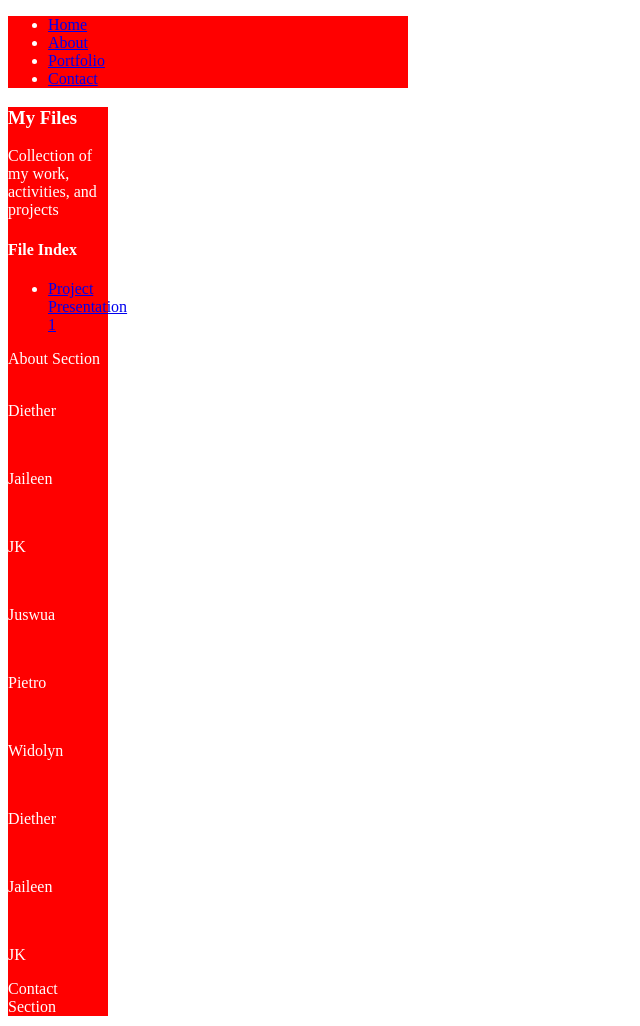
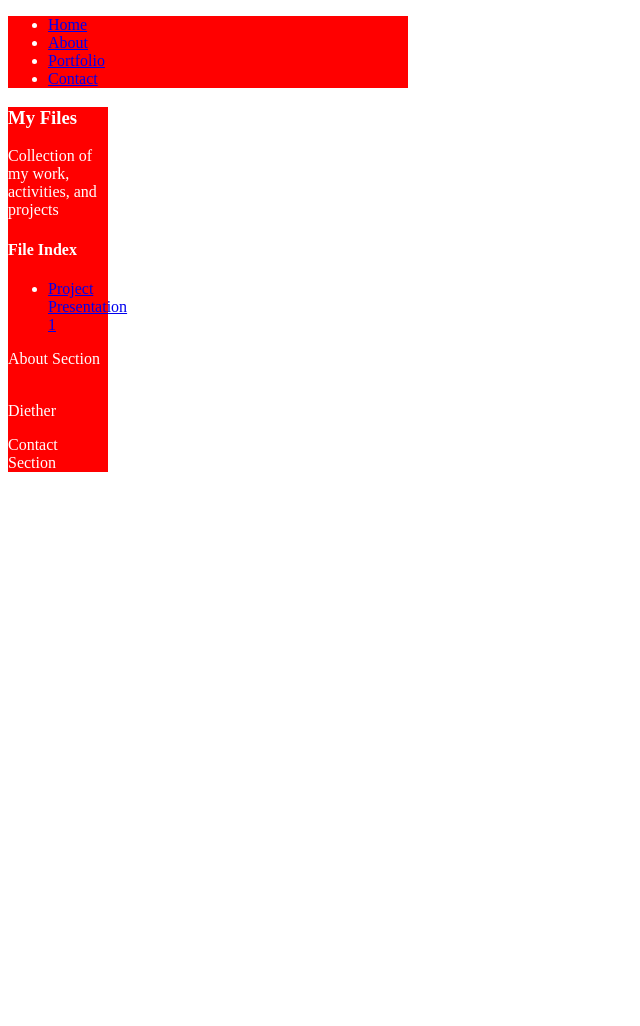
Before and after one commit to Wendita23/santanderneri.windolyn.io, a plain HTML site: page index.html in a window 1280 px wide. Shown: the whole page, without its empty margins (0-640 px from the left). After the commit the page ends 800 px from the top, so only its background shows below. Drawn offline with Linux system fonts and the light colour scheme; files that its build step writes are made by us from their sources.

Commit message:
Update index.html

```diff
--- a/index.html
+++ b/index.html
@@ -58,57 +58,6 @@
                         <img src="assets/images/dieter.jpg" alt="">
                         <p>Diether</p>
                     </div>
-
-
-                    <div>
-                        <img src="assets/images/jaileen.jpg" alt="">
-                        <p>Jaileen</p>
-                    </div>
-
-                    <div>
-                        <img src="assets/images/jk.png" alt="">
-                        <p>JK</p>
-                    </div>
-
-            </div>
-
-            <div class="div-flex">
-
-                    <div>
-                        <img src="assets/images/joshua.jpg" alt="">
-                        <p>Juswua</p>
-                    </div>
-
-                    <div>
-                        <img src="assets/images/pietro.jpg" alt="">
-                        <p>Pietro</p>
-                    </div>
-
-                    <div>
-                        <img src="assets/images/widolyn.jpg" alt="">
-                        <p>Widolyn</p>
-                    </div>
-
-            </div>
-
-            <div class="div-flex">
-
-                <div>
-                    <img src="assets/images/dieter.jpg" alt="">
-                    <p>Diether</p>
-                </div>
-
-                <div>
-                    <img src="assets/images/jaileen.jpg" alt="">
-                    <p>Jaileen</p>
-                </div>
-
-                <div>
-                    <img src="assets/images/jk.png" alt="">
-                    <p>JK</p>
-                </div>
-
-            </div>
         </section>
 
         <section id="contact-section">
```
